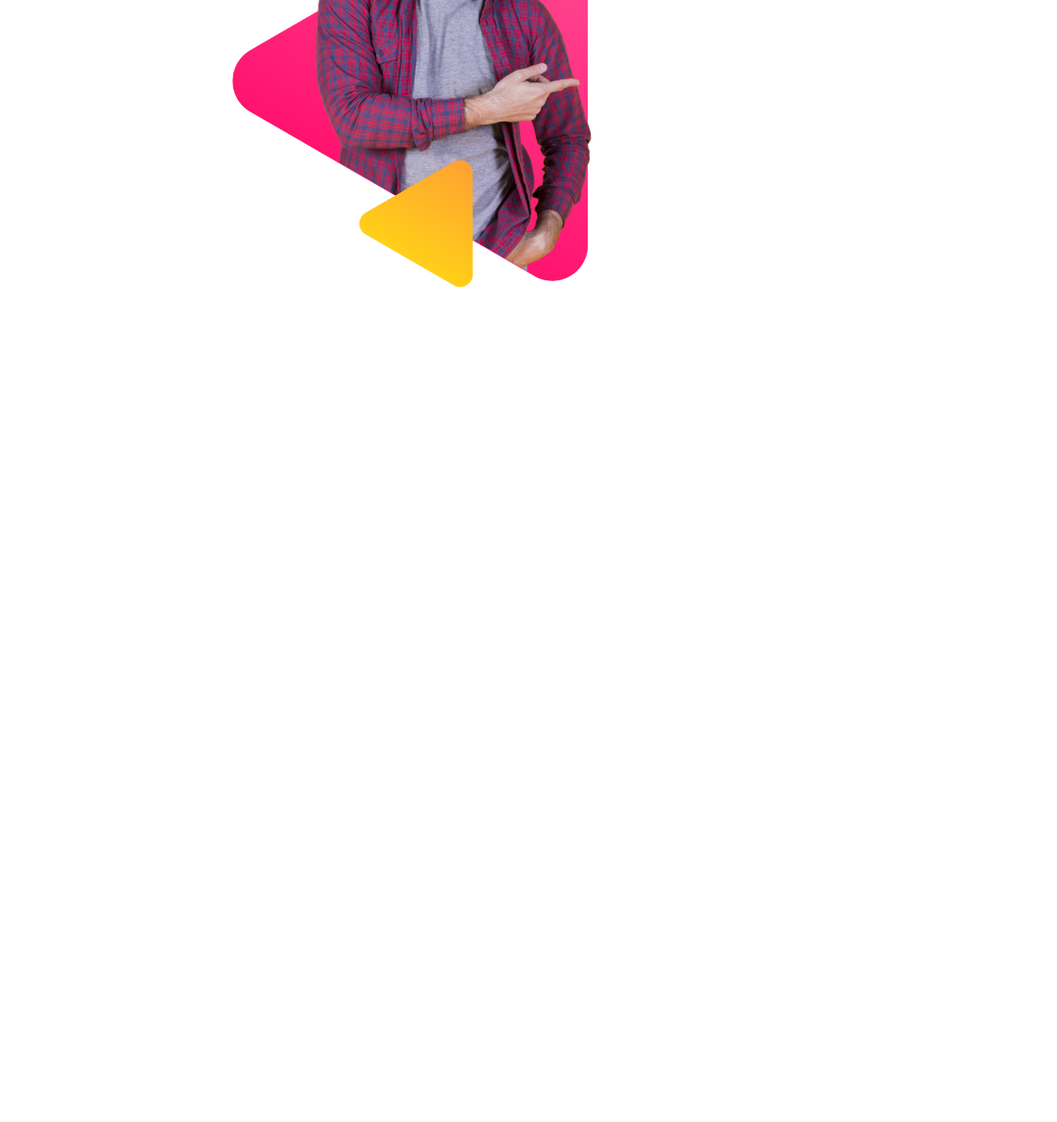
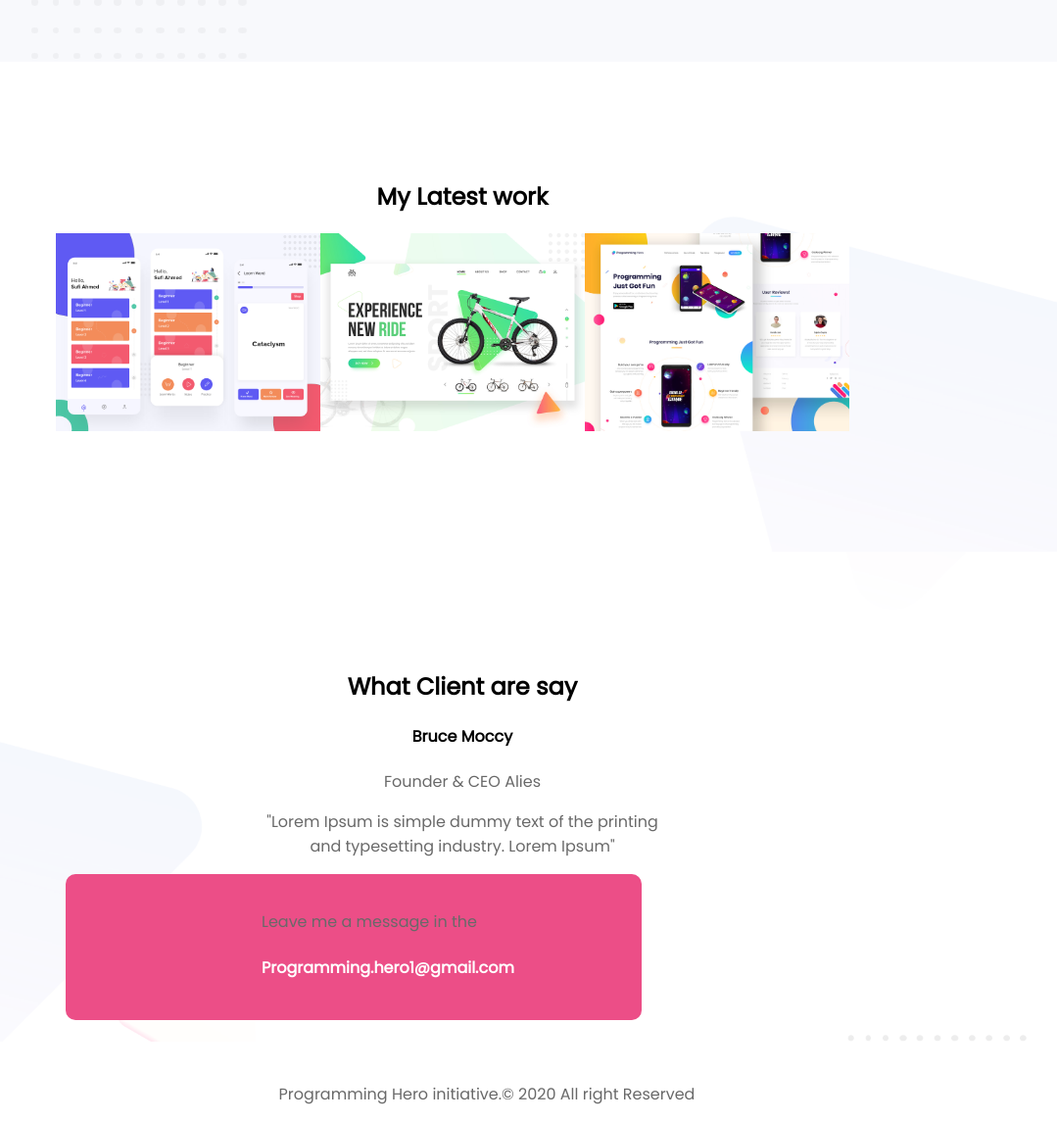
Before and after one commit to shakilkarim/Personal---Website, a plain HTML site: page index.html in a window 1280 px wide. Shown: the part 1087-2232 px from the top of the page at 98% size, without its empty margins (143-1222 px from the left). Before the commit the page ends 1387 px from the top, so only its background shows below. Drawn offline with Linux system fonts and the light colour scheme.

Commit message:
final work

```diff
--- a/index.html
+++ b/index.html
@@ -25,7 +25,42 @@
             <div class="half-width">
                 <img src="images/peter_dream.png" alt="">
             </div>
+            <div class="half-width">
+
+                <h3 class="one">Biography</h3>
+                <p>Lorem Ipsum is simple dummy text of thee printing and typesetting industry.Lorem Ipsum has been the industry's standard dummy test ever since the 1500s,when an unknown printer took a galley of type and scrambled it to make a type</p>
+
+                <a class="link" target="_blank" href="https://github.com/shakilkarim?tab=repositories">Download CV</a>
+
+            </div>
+    </section>
+    <section class="latest">
+        <div class="gallery">
+                <h1>My Latest work</h1>
+                <img class="images" src="images/latest-work/work-1.png" alt="">
+                <img class="images" src="images/latest-work/work-2.jpg" alt="">
+                <img class="images" src="images/latest-work/work-3.jpg" alt="">
+         </div>
+    </section>
+
+    <section class="footer">
+        <div>
+            <h1>What Client are say</h1>
+
+            <h4>Bruce Moccy</h4>
+            <p class="para">Founder & CEO Alies</p>
+
+            <p class="para">"Lorem Ipsum is simple dummy text of the printing <br>and typesetting industry. Lorem Ipsum"</p>
+
+            <div class="text-one">
+                <p>Leave me a message in the</p>
+                <h4>Programming.hero1@gmail.com</h4>
+
+            </div>
+        </div>
 
     </section>
+    <br/>
+    <P class="copy">Programming Hero initiative.&copy 2020 All right Reserved</P>
 </body>
 </html>
--- a/style.css
+++ b/style.css
@@ -7,9 +7,18 @@ h2{
 
 
 }
+h1{
+    text-align: center;
+    margin-right: 250px;
+}
+
 h3{
     color: #ec4c7a;
     font-size: 40px;
+}
+h4{
+    text-align: center;
+    margin-right: 250px;
 }
 p{
     color: dimgray;
@@ -17,23 +26,26 @@ p{
 .half-width{
     width: 40%;
     float: left;
-    padding: 107px 0px 0px 0px;
+    padding: 100px 0px 0px 0px;
     margin-left: 30px;
 }
 .half-width h2{
     padding: 0;
     margin: 0;
-    line-height: 0px;
+    line-height: 2px;
+}
+.half-width h3{
+    line-height: 4px;
 }
 .half-width img{
-    width: 85%;
+    width: 55%;
     margin-left: 150px;
     padding-top: 3px;
 }
 section{
-    height: 500px;
+    height: 400px;
     padding-left: 200px;
-    padding-top: 150px;
+    padding-top: 100px;
 }
 .link{
     text-decoration: none;
@@ -46,6 +58,44 @@ section{
 }
 .header {
 	background-image: url("images/header-bg.png");
-	 background-repeat: no-repeat;
+	background-repeat: no-repeat;
 	background-size: cover;
 }
+.biogrph{
+    background-image: url("images/biography-bg.png");
+    background-repeat: no-repeat;
+    padding-bottom: 150px;
+
+
+}
+.images{
+    width: 25%;
+    float: left;
+}
+.latest{
+    background-image: url("images/latest-work-bg.png");
+    background-repeat: no-repeat;
+    background-size: cover;
+}
+.para{
+    text-align: center;
+    margin-right: 250px;
+}
+.text-one{
+    background-color: #ec4e87;
+    width: 35%;
+    margin: 10px auto;
+    padding: 20px 10px;
+    padding-left: 200px;
+    margin-left: 10px;
+    border-radius: 10px;
+    color: white;
+}
+.copy{
+    text-align: center;
+}
+.footer{
+    background-image: url("images/footer-bg.png");
+    background-size: cover;
+    background-repeat: no-repeat;
+}
```
